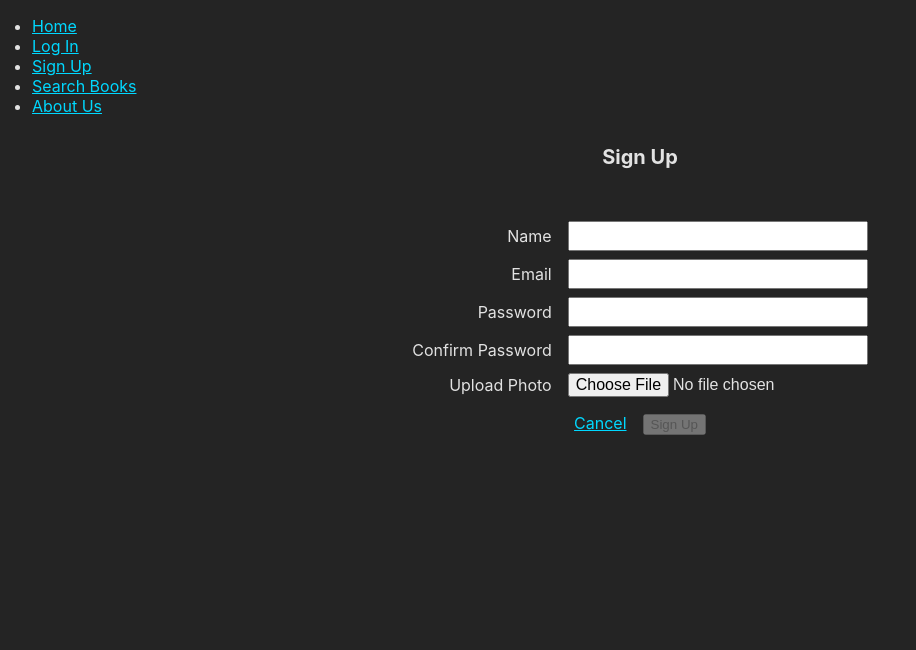
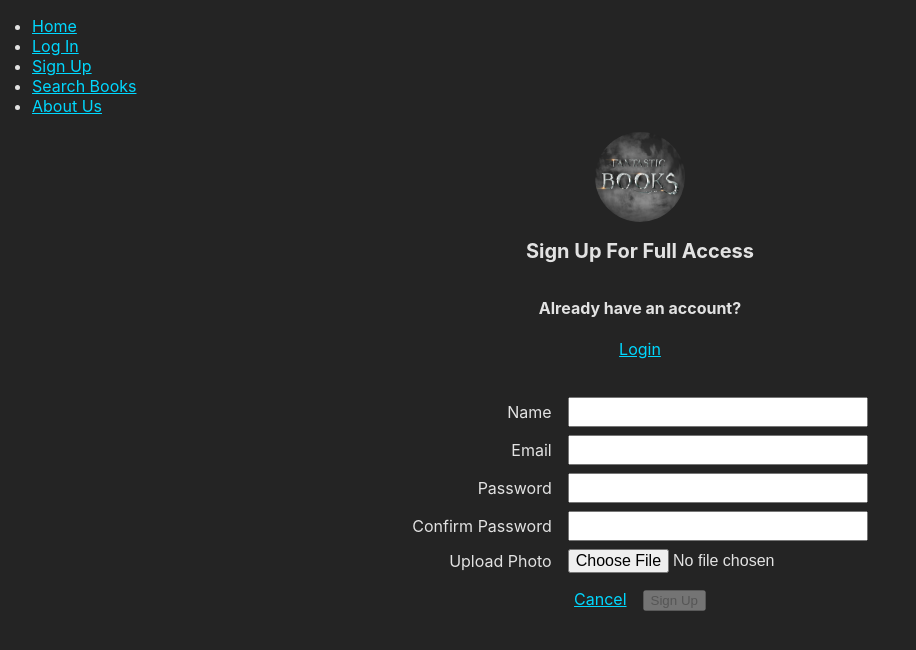
Before and after one commit to cmpacheco23/fantastic-books-front-end, a React (Vite) app: page /auth/signup in a window 1280 px wide. Shown: the top 650 px of the page, without its empty margins (0-916 px from the left). Built offline with nearby package versions, Linux system fonts and the light colour scheme; no server answers.

Commit message:
add logo and adjust copy on sign up page

```diff
--- a/src/pages/Signup/Signup.jsx
+++ b/src/pages/Signup/Signup.jsx
@@ -7,6 +7,7 @@ import * as authService from '../../services/authService'
 
 // css
 import styles from './Signup.module.css'
+import Logo from '../../assets/logo.png'
 
 const Signup = ({ handleAuthEvt }) => {
   const navigate = useNavigate()
@@ -79,7 +80,12 @@ const Signup = ({ handleAuthEvt }) => {
 
   return (
     <main className={styles.container}>
-      <h1>Sign Up</h1>
+      <Link>
+        <img src={Logo} alt="" />
+      </Link>
+      <h1>Sign Up For Full Access</h1>
+      <h4>Already have an account?</h4>
+      <Link to='/auth/login'>Login</Link>
       <p className={styles.message}>{message}</p>
       <form autoComplete="off" onSubmit={handleSubmit} className={styles.form}>
         <label className={styles.label}>
```
